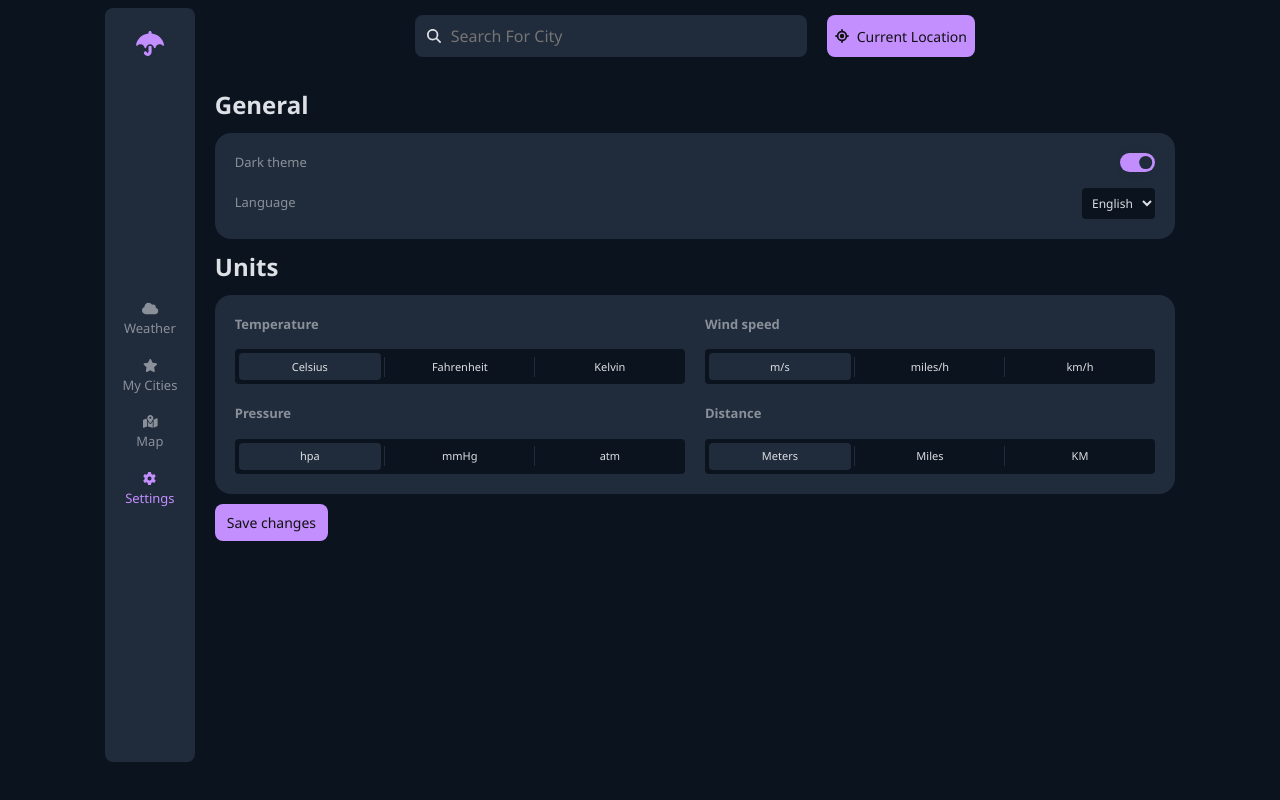
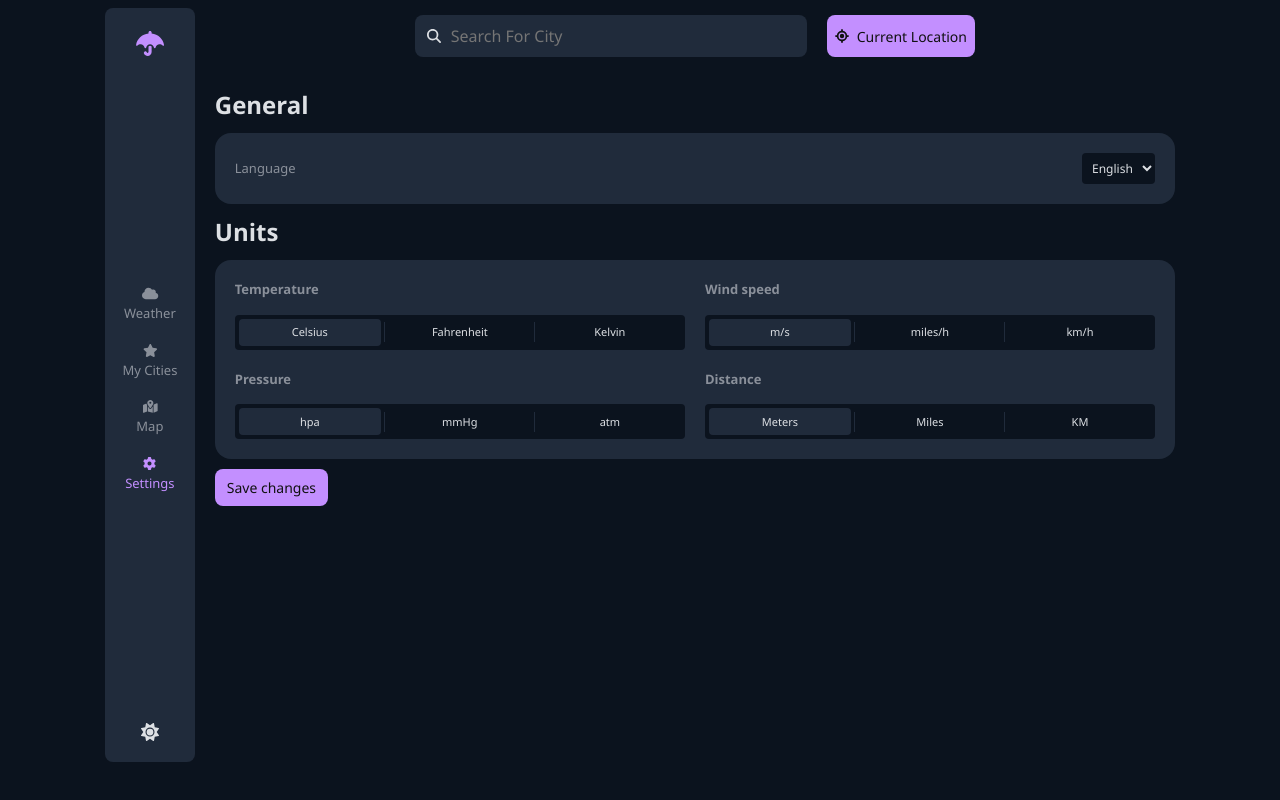
Before and after one commit to id-abdellah/SkySense, a React (Vite) app: page /settings in a window 1280 px wide. Built offline with nearby package versions, Linux system fonts and the light colour scheme; no server answers.

Commit message:
uploading app files

```diff
--- a/src/components/Nav/NavContent.jsx
+++ b/src/components/Nav/NavContent.jsx
@@ -1,11 +1,13 @@
 import { FontAwesomeIcon } from "@fortawesome/react-fontawesome";
 import styles from "./NavContent.module.scss"
-import { faCloud, faGear, faMapLocationDot, faStar, faUmbrella } from "@fortawesome/free-solid-svg-icons";
+import { faCloud, faGear, faMapLocationDot, faMoon, faStar, faSun, faUmbrella } from "@fortawesome/free-solid-svg-icons";
 import { NavLink } from "react-router-dom";
 import { useTranslation } from "react-i18next";
+import { settingsActions, useSettingsContext } from "../../context/SettingsContext";
 
 export default function Nav() {
     const { t, i18n } = useTranslation()
+    const { state: { theme }, dispatch } = useSettingsContext()
 
     return (
         <section className={styles.navContent}>
@@ -40,6 +42,18 @@ export default function Nav() {
                     </NavLink>
                 </li>
             </ul>
+
+            <div
+                className={styles.themeToggle}
+                onClick={() => dispatch({ type: settingsActions.CHANGE_THEME })}
+            >
+                {
+                    theme == "dark"
+                        ?
+                        <FontAwesomeIcon icon={faSun} />
+                        : <FontAwesomeIcon icon={faMoon} />
+                }
+            </div>
         </section>
     )
 }
--- a/src/components/Nav/NavContent.module.scss
+++ b/src/components/Nav/NavContent.module.scss
@@ -8,7 +8,7 @@ section.navContent {
     height: 100%;
     position: relative;
 
-    .logo {
+    div.logo {
         font-size: 25px;
         color: var(--primary);
         width: 40px;
@@ -48,6 +48,23 @@ section.navContent {
     }
 
 
+    // theme toggle button
+    div.themeToggle {
+        display: none;
+        width: 30px;
+        height: 30px;
+        border-radius: var(--radius-circle);
+        place-content: center;
+        cursor: pointer;
+        transition: .3s;
+        font-size: 18px;
+        color: var(--on-bg);
+
+        &:hover {
+            color: var(--primary);
+        }
+    }
+
     /* Media Queries */
 
     @media (width < 768px) {
@@ -68,4 +85,10 @@ section.navContent {
             }
         }
     }
+
+    @media (width > 767px) {
+        div.themeToggle {
+            display: grid;
+        }
+    }
 }
--- a/src/components/Settings/GeneralSettings.jsx
+++ b/src/components/Settings/GeneralSettings.jsx
@@ -4,6 +4,7 @@ import styles from "./GeneralSettings.module.scss"
 
 export default function GeneralSettings({ currentSettings, setNewSettings }) {
     const { t, i18n } = useTranslation()
+
 
     function handleThemControle(e) {
         let isChecked = e.currentTarget.checked
@@ -18,7 +19,7 @@ export default function GeneralSettings({ currentSettings, setNewSettings }) {
     return (
         <div className={styles.generalSettings}>
 
-            <div className={styles.themeMod}>
+            <div className={styles.themeMode}>
                 <span className={styles.title}>{t("settings_general_darkMode")}</span>
                 <label className="switch">
                     <input
--- a/src/components/Settings/GeneralSettings.module.scss
+++ b/src/components/Settings/GeneralSettings.module.scss
@@ -9,13 +9,14 @@
         display: flex;
         align-items: center;
         justify-content: space-between;
+
+        .title {
+            color: var(--on-surface);
+            font-weight: 500;
+            font-size: 13px;
+        }
     }
 
-    .title {
-        color: var(--on-surface);
-        font-weight: 500;
-        font-size: 13px;
-    }
 
     /* darkmode switch are in global styles */
 
@@ -37,4 +38,10 @@
             }
         }
     }
+
+    @media (width >=767px) {
+        div.themeMode {
+            display: none;
+        }
+    }
 }
--- a/src/global.scss
+++ b/src/global.scss
@@ -27,7 +27,6 @@ body {
     background-color: var(--bg);
     color: var(--on-bg);
     overflow-x: hidden;
-    user-select: none;
 }
 
 body[data-lang="en"] {
@@ -126,6 +125,23 @@ body[data-theme="dark"] {
     --hover-secondary: #26e0cd;
 }
 
+// body[data-theme="dark"] {
+//     --bg: #121212;
+//     --surface: #1e1e1e;
+//     --primary: #bb86fc;
+//     --secondary: #03dac5;
+
+//     --on-bg: #e0e0e0;
+//     --on-surface: #a1a1a1;
+//     --on-primary: #000;
+//     --on-secondary: #000;
+
+//     --hover-bg: #1a1a1a;
+//     --hover-surface: #2c2c2c;
+//     --hover-primary: #9e6ef3;
+//     --hover-secondary: #29b3ab;
+// }
+
 body[data-theme="light"] {
     --bg: #f9f9f9;
     --surface: #eaeaea;
```
Also changed, not shown: src/hooks/useWindowSize.jsx (added, +13 -0 lines).
